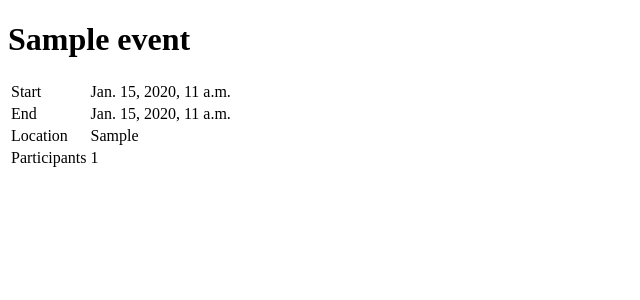
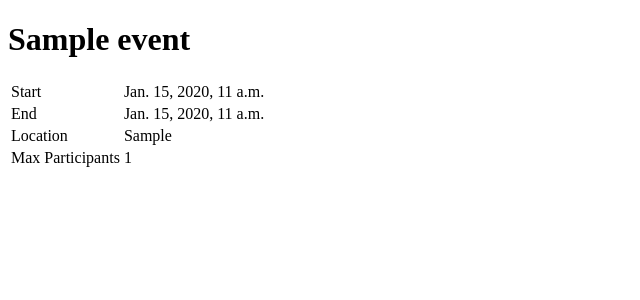
Before and after one commit to zeitunik/bc-za, a Django app: page /events/1/ in a window 1280 px wide. Shown: the top 300 px of the page, without its empty margins (0-640 px from the left). Run offline with Django 4.2, Linux system fonts and the light colour scheme; tables that the repository leaves empty hold one stand-in row (values such as "Sample post").

Commit message:
update template

```diff
--- a/bc_za/events/templates/events/detail.html
+++ b/bc_za/events/templates/events/detail.html
@@ -21,7 +21,7 @@
                 <td>{{ event.location }}</td>
             </tr>
             <tr>
-                <td>Participants</td>
+                <td>Max Participants</td>
                 <td>{{ event.max_number_participants }}</td>
             </tr>
         </table>
```
